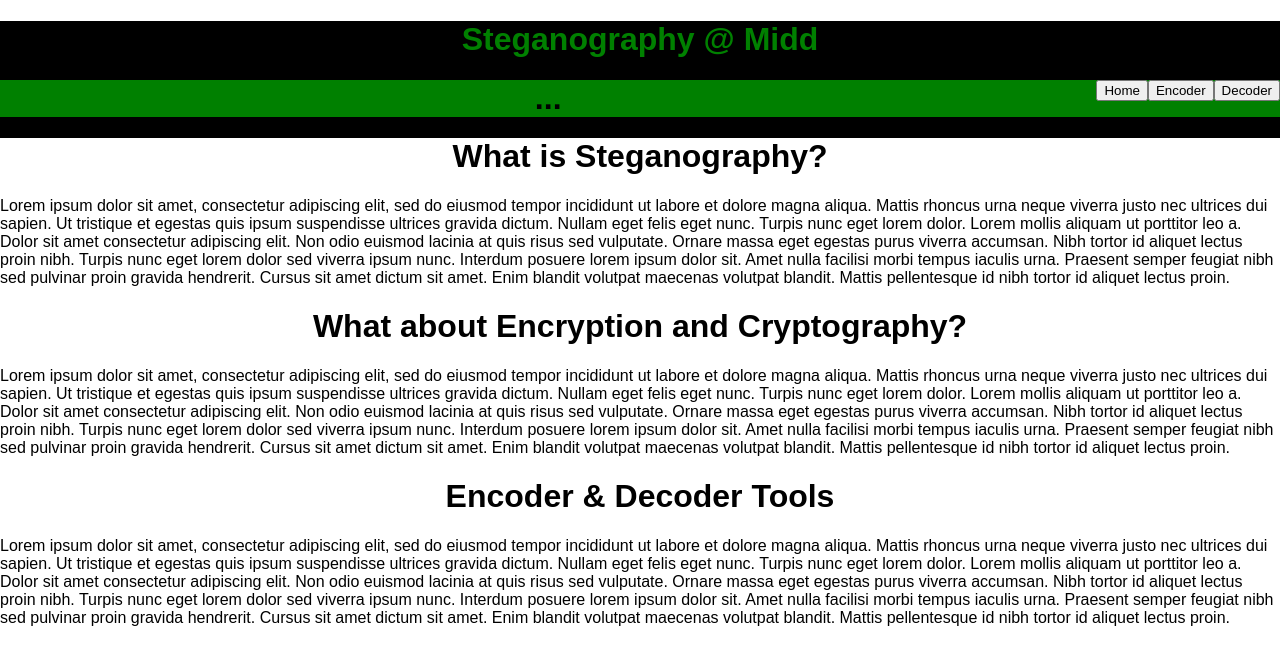
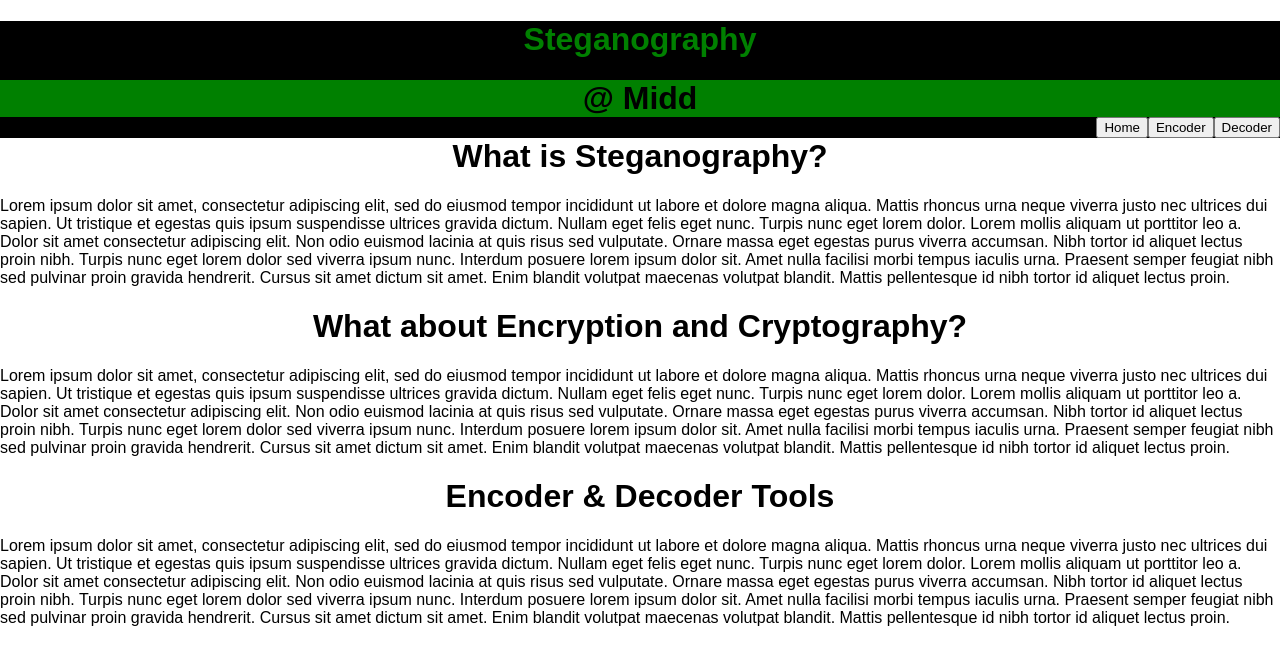
Before and after one commit to lizeth25/steganography, a React (Create React App) app in the folder client/: page / in a window 1280 px wide. Shown: the top 664 px of the page. Built offline with nearby package versions, Linux system fonts and the light colour scheme; the HTML template or start-up script is replaced by a standard one.

Commit message:
cleaned up

```diff
--- a/client/src/App.js
+++ b/client/src/App.js
@@ -1,5 +1,4 @@
 import React from "react";
-import logo from "./logo.svg";
 import "./App.css";
 import styled from "styled-components";
 
@@ -20,7 +19,7 @@ const App = () => {
         backgroundColor: "black"
       }}
     >
-      <Title> Steganography @ Midd </Title>
+      <Title> Steganography </Title>
       <Navigation> </Navigation>
       <Home></Home>
     </div>
--- a/client/src/components/Navigation.js
+++ b/client/src/components/Navigation.js
@@ -58,7 +58,8 @@ const Navigation = () => {
     >
       <Title>
         {" "}
-        ... {decoderButton} {encoderButton} {homeButton}{" "}
+        <div align="center">@ Midd </div> {decoderButton} {encoderButton}{" "}
+        {homeButton}{" "}
       </Title>
 
       <div></div>
```
Also changed, not shown: client/src/logo.svg (deleted).
